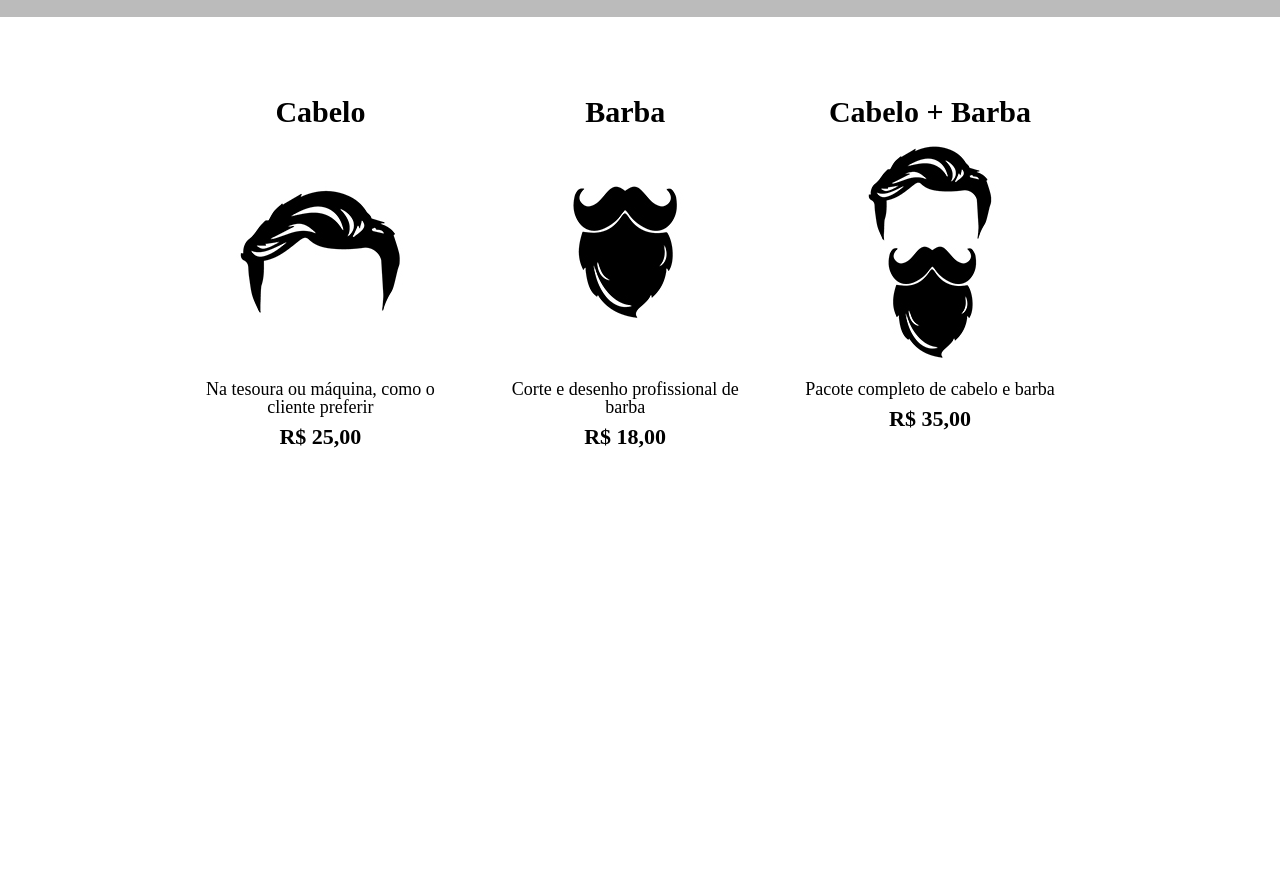
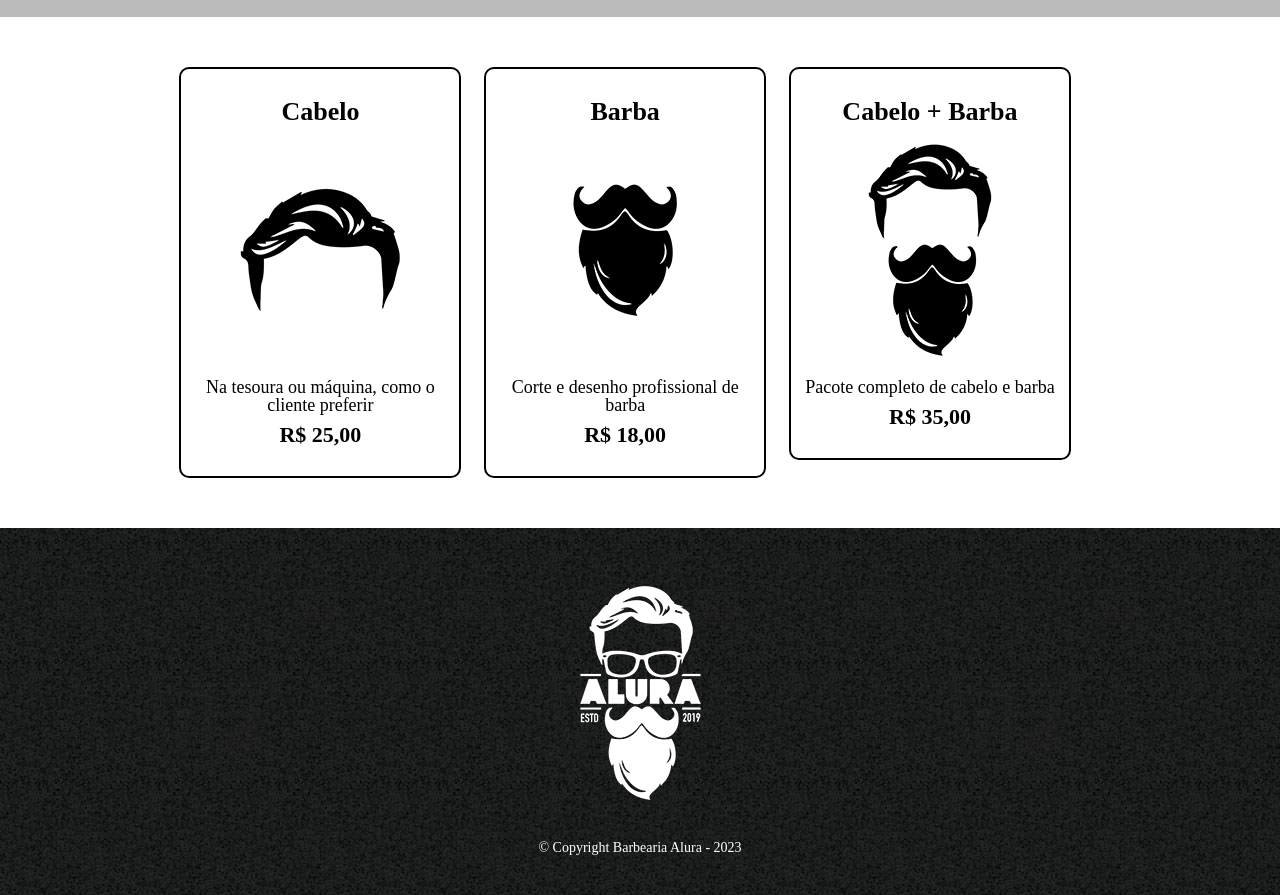
Before and after one commit to juliokochhann/alura-one, a plain HTML site: page src/HTML-CSS-2/produtos.html in a window 1280 px wide. Shown: the part 276-1171 px from the top of the page. Before the commit the page ends 804 px from the top, so only its background shows below. Drawn offline with Linux system fonts and the light colour scheme.

Commit message:
finish product page

```diff
--- a/src/HTML-CSS-2/produtos.css
+++ b/src/HTML-CSS-2/produtos.css
@@ -28,6 +28,11 @@ nav a {
     text-decoration: none;
 }
 
+nav a:hover {
+    color: #7a5c07;
+    text-decoration: underline;
+}
+
 .produtos {
     width: 940px;
     margin: 0 auto;
@@ -42,11 +47,25 @@ nav a {
     margin: 0 1%;
     padding: 30px 10px;
     box-sizing: border-box;
+    border: 2px solid black;
+    border-radius: 10px;
+}
+
+.produtos li:hover {
+    border-color: #7a5c07;
+}
+
+.produtos li:active {
+    border-width: 3px;
 }
 
 .produtos h2 {
-    font-size: 30px;
+    font-size: 26px;
     font-weight: bold;
+}
+
+.produtos li:hover h2 {
+    font-size: 28px;
 }
 
 .produto-descricao {
@@ -58,3 +77,15 @@ nav a {
     font-weight: bold;
     margin-top: 10px;
 }
+
+footer {
+    text-align: center;
+    background: url('img/bg.jpg');
+    padding: 40px 0;
+}
+
+.copyright {
+    color: white;
+    font-size: 14px;
+    margin-top: 20px;
+}
--- a/src/HTML-CSS-2/produtos.html
+++ b/src/HTML-CSS-2/produtos.html
@@ -44,5 +44,10 @@
             </li>
         </ul>
     </main>
+
+    <footer>
+        <img src="img/logo-branco.png">
+        <p class="copyright">&copy; Copyright Barbearia Alura - 2023</p>
+    </footer>
 </body>
 </html>
```
